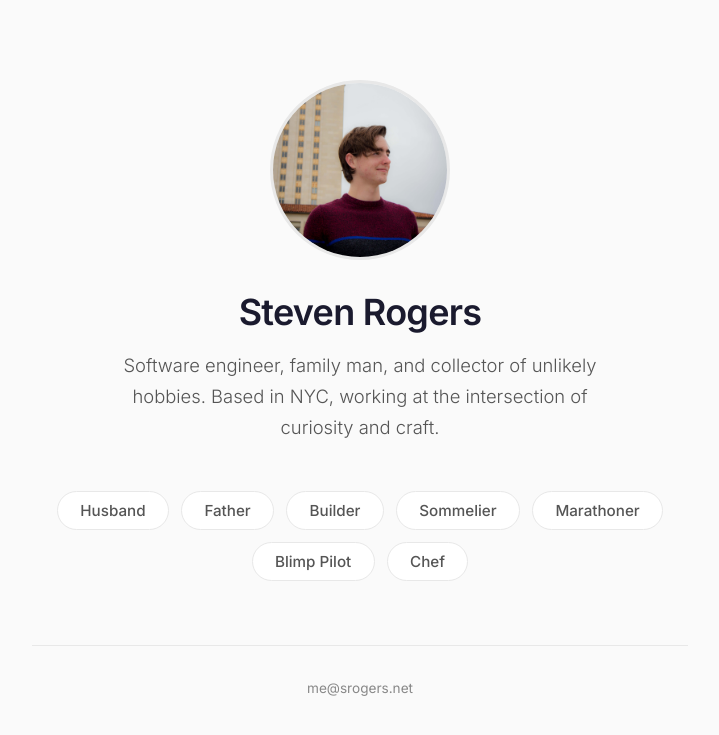
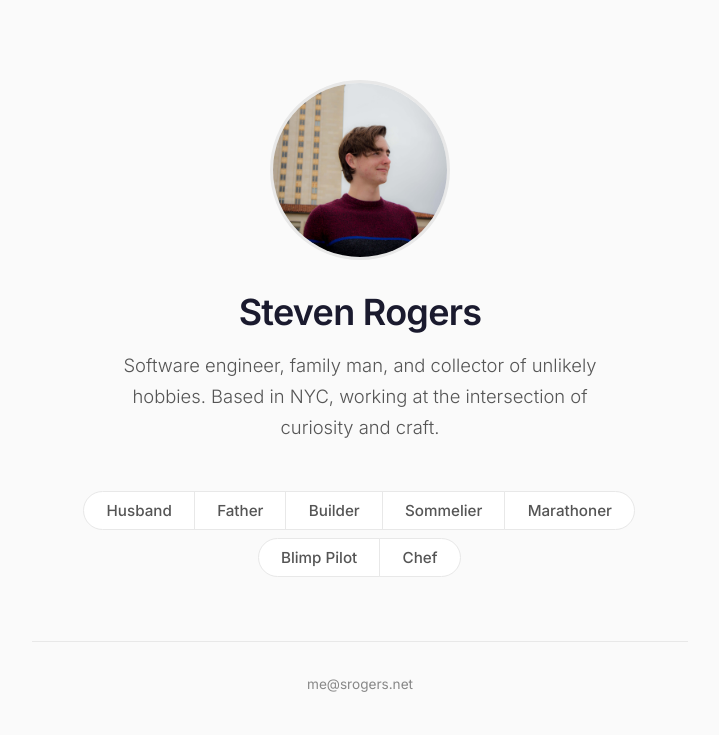
Before and after one commit to spxrogers/spxrogers.github.io, a Jekyll site: the page built from index.html, in a window 1280 px wide. Shown: the top 735 px of the page, without its empty margins (280-999 px from the left). Built offline with Jekyll 4.4.1, drawn with Linux system fonts in a browser that asks for light colours.

Commit message:
Connect role pill buttons into snake-style button groups
Remove gaps between role buttons so they share borders and form
connected strips per row. JS detects row boundaries on load and
resize, applying rounded ends to the first/last button of each
visual row for a fluid snake-wrapping button group effect.

https://claude.ai/code/session_015EpQhWWRzxizWimevDoCT6

```diff
--- a/assets/css/landing.scss
+++ b/assets/css/landing.scss
@@ -122,12 +122,8 @@ body {
   display: flex;
   flex-wrap: wrap;
   justify-content: center;
-  gap: 0.6rem;
+  gap: 0.5rem 0;
   margin-bottom: 2rem;
-
-  @include MQ(M) {
-    gap: 0.75rem;
-  }
 }
 
 .role-btn {
@@ -139,15 +135,19 @@ body {
   font-size: 0.9rem;
   font-weight: 500;
   padding: 0.5rem 1.25rem;
-  border-radius: 100px;
+  border-radius: 0;
   cursor: pointer;
   transition: all 0.2s ease;
   white-space: nowrap;
+  margin-left: -1.5px;
+  position: relative;
+  z-index: 0;
 
   &:hover {
     border-color: $accent;
     color: $accent;
     background: $accent-light;
+    z-index: 1;
   }
 
   &.is-active {
@@ -155,6 +155,17 @@ body {
     color: #fff;
     border-color: $accent;
     box-shadow: $shadow-sm;
+    z-index: 2;
+  }
+
+  &.snake-left {
+    border-top-left-radius: 100px;
+    border-bottom-left-radius: 100px;
+  }
+
+  &.snake-right {
+    border-top-right-radius: 100px;
+    border-bottom-right-radius: 100px;
   }
 
   @include MQ(M) {
```
Also changed, not shown: index.html (+32 -0 lines).
